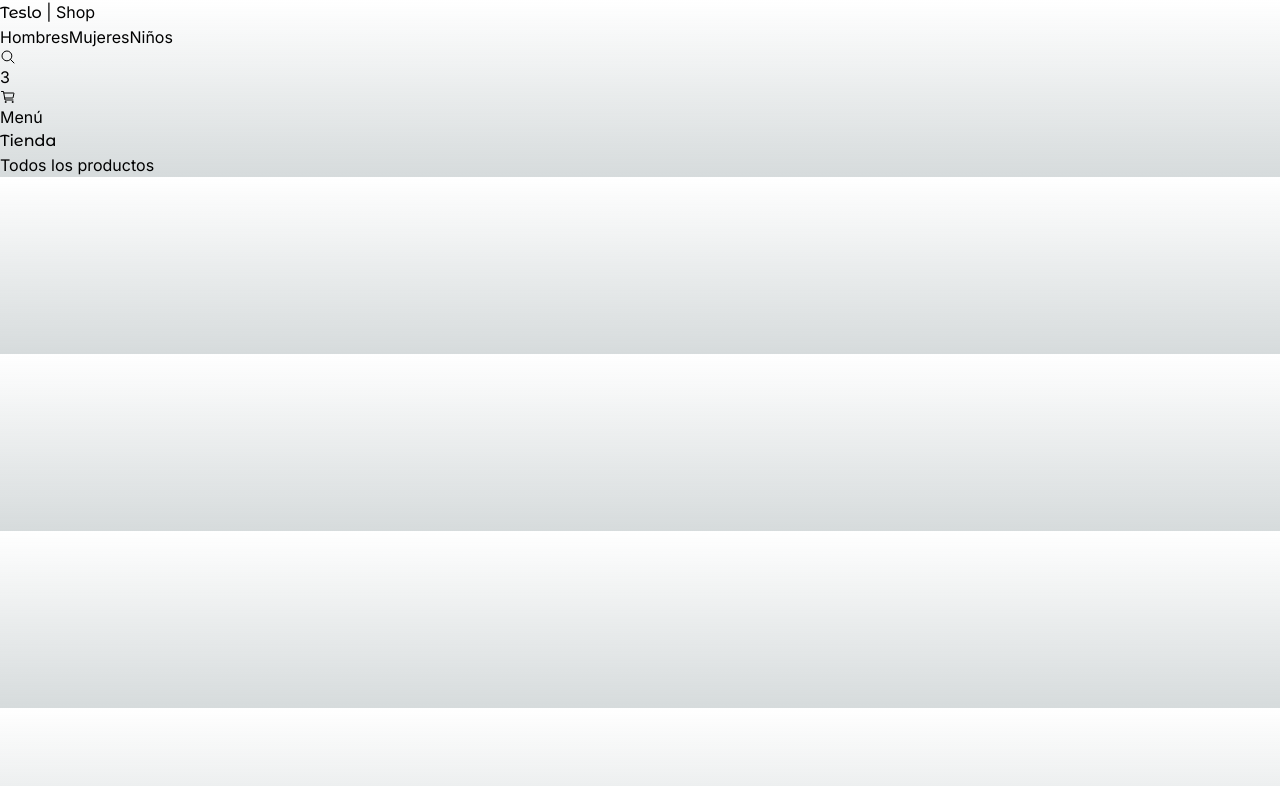
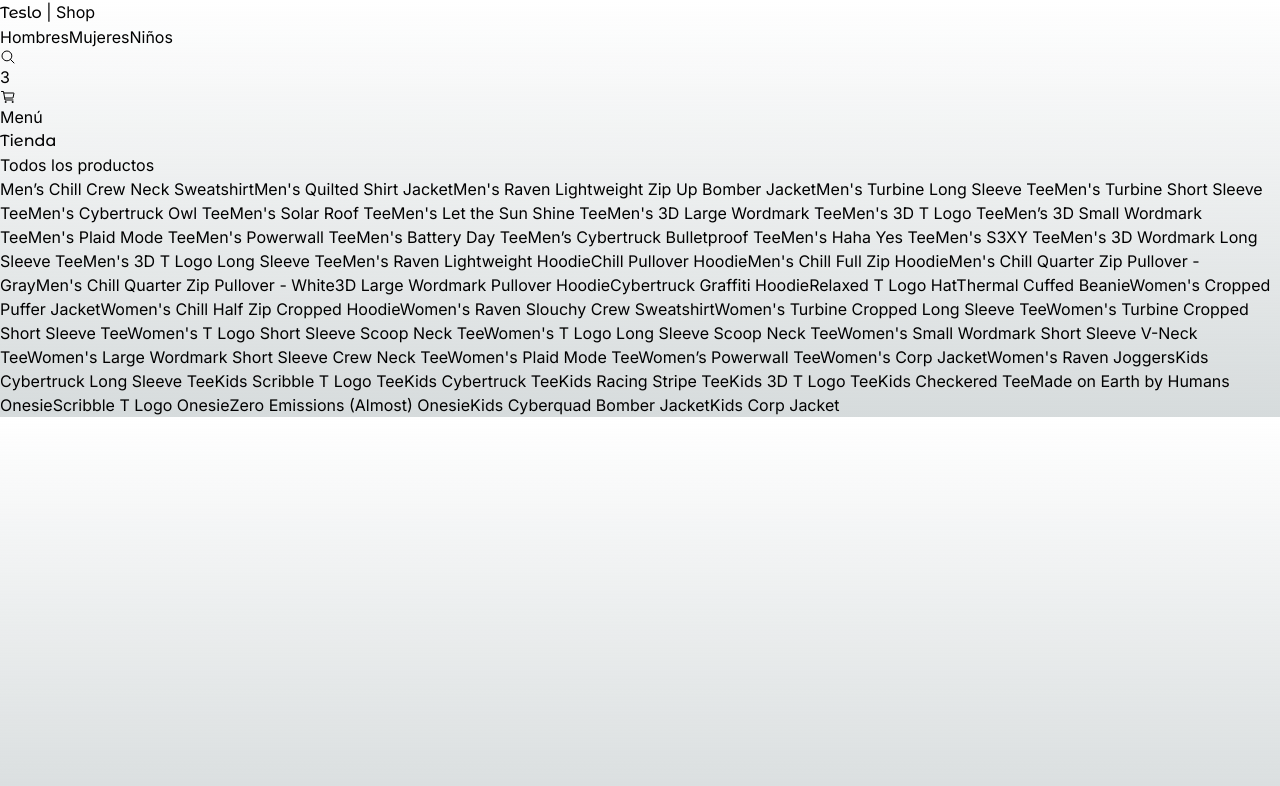
Before and after one commit to RSuarezLastra/teslo-ecommerce, a Next.js app: page / in a window 1280 px wide. Shown: the top 786 px of the page. Built offline with nearby package versions, Linux system fonts and the light colour scheme.

Commit message:
feat: ProductsGrid components

```diff
--- a/src/app/(shop)/page.tsx
+++ b/src/app/(shop)/page.tsx
@@ -1,14 +1,21 @@
-import { Title } from "@/components";
+import { ProductGrid, Title } from "@/components";
+import { initialData } from "@/seed/seed";
 
+const products = initialData.products;
 
 export default function Home() {
   return (
-    <div className="">
+    <>
       <Title
         title="Tienda"
         subtitle="Todos los productos"
         className="mb-2"
-        />
-    </div>
+      />
+
+      <ProductGrid
+        products={products}
+      />
+
+    </>
   );
 }
--- a/src/components/index.ts
+++ b/src/components/index.ts
@@ -1,3 +1,9 @@
+//? ui
+
 export * from './ui/top-menu/TopMenu';
 export * from './ui/not-found/PageNotFound';
 export * from './ui/title/Title';
+
+//? products
+
+export * from './products/product-grid/ProductGrid';
--- /dev/null
+++ b/src/components/products/product-grid/ProductGrid.tsx
@@ -0,0 +1,20 @@
+import { Product } from "@/interfaces"
+
+interface Props {
+  products: Product[];
+}
+
+
+export const ProductGrid = ({ products }: Props) => {
+  return (
+    <div className="grid grid-cols-2 sm:grid-cols-3 gap-10 mb-10">
+
+      {
+        products.map( product => (
+          <span key={product.slug}>{product.title}</span>
+        ))
+      }
+
+    </div>
+  )
+}
--- /dev/null
+++ b/src/interfaces/index.ts
@@ -0,0 +1 @@
+export * from './product.interface';
```
Also changed, not shown: src/interfaces/product.interface.ts (added, +16 -0 lines).
